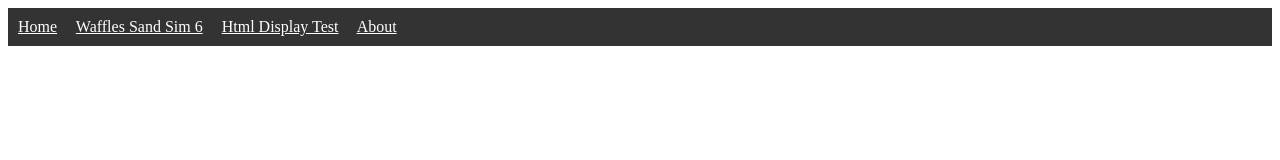
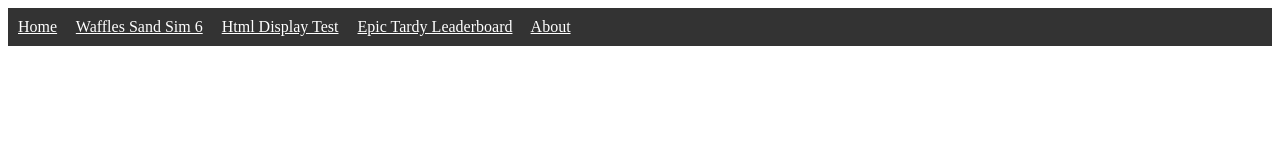
Before and after one commit to Waffleings/waffleings.github.io, a plain HTML site: page index.html in a window 1280 px wide. Drawn offline with Linux system fonts and the light colour scheme.

Commit message:
Update index.html

```diff
--- a/index.html
+++ b/index.html
@@ -2,5 +2,6 @@
   <a href="index.html" style="color:white; margin-right:15px;">Home</a>
   <a href="wss6.html" style="color:white; margin-right:15px;">Waffles Sand Sim 6</a>
   <a href="htmldisplaytest.html" style="color:white; margin-right:15px;">Html Display Test</a>
+    <a href="tardyleaderboard.html" style="color:white; margin-right:15px;">Epic Tardy Leaderboard</a>
   <a href="about.html" style="color:white;">About</a>
 </div>
```
